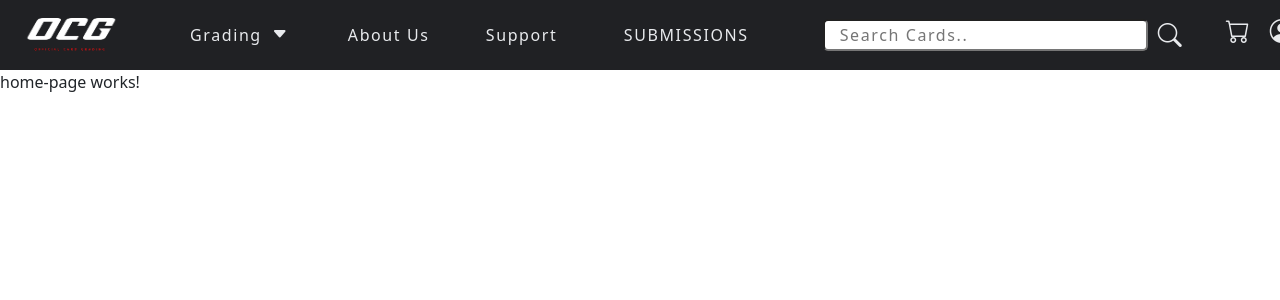
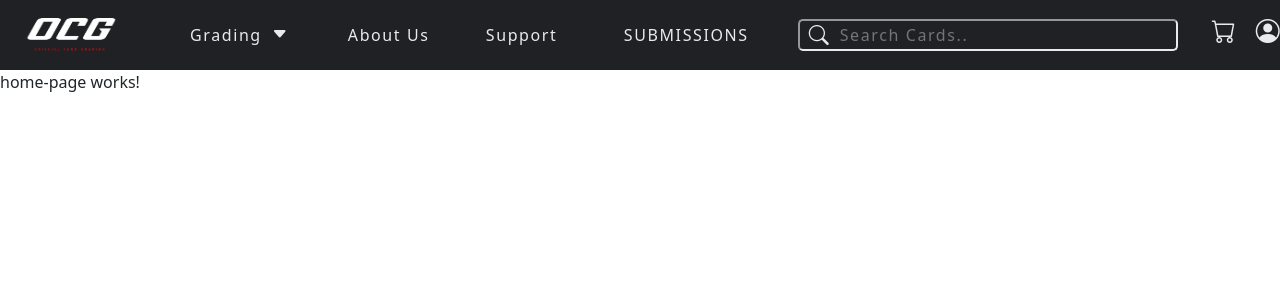
Before and after one commit to MargaridaSoares/OCG, an Angular app in the folder routing-app/: page /home-page in a window 1280 px wide. Shown: the top 300 px of the page. Built offline with nearby package versions, Linux system fonts and the light colour scheme.

Commit message:
Changing form layout

```diff
--- a/routing-app/src/app/components/nav-bar-search-form/nav-bar-search-form.component.css
+++ b/routing-app/src/app/components/nav-bar-search-form/nav-bar-search-form.component.css
@@ -1,12 +1,19 @@
+.icon-search-form {
+    margin-right: -65px;
+    z-index: 10000;
+}
+
 .layout-changes-input {
-    min-width: 325px;
-    padding-left: 15px;
+    background-color: transparent;
+    border-color: var(--font-normal) !important;
+    border-radius: 5px;
+    min-width: 380px;
+    padding-left: 40px;
     padding-top: 2px;
     padding-bottom: 2px;
-    border-radius: 5px;
     margin: 24px 0px 24px 24px;
     letter-spacing: .1rem;
     font-family: inherit ;
     font-size: medium;
-    color: var(--dark-background);
+    color: var(--font-normal);
 }
--- a/routing-app/src/app/components/nav-bar-search-form/nav-bar-search-form.component.html
+++ b/routing-app/src/app/components/nav-bar-search-form/nav-bar-search-form.component.html
@@ -1,4 +1,4 @@
 <form class="alignment">
+    <h5 class="erase-margin icon-search-form"><i class="bi bi-search icon"></i></h5>
     <input class="layout-changes-input" type="text" placeholder="Search Cards..">
-    <h4 class="erase-margin"><i class="bi bi-search icon"></i></h4>
 </form>
```
